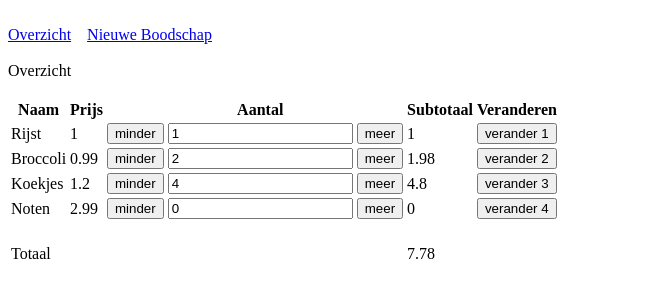
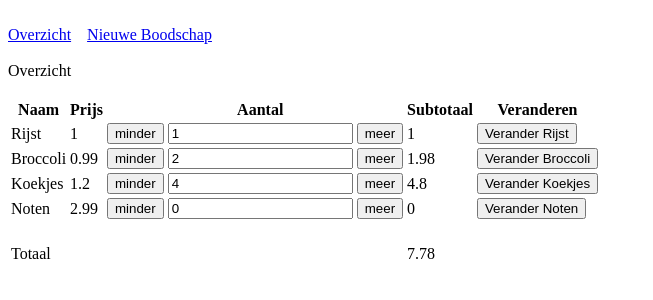
Before and after one commit to janderkkotlarski/vue_boodschappenlijst, a Vue app: page / in a window 1280 px wide. Shown: the top 300 px of the page, without its empty margins (0-653 px from the left). Built offline with nearby package versions, Linux system fonts and the light colour scheme.

Commit message:
Yeah, finally seeing the deeper basic logic within vue and playing around with it.

```diff
--- a/src/components/GroceriesTable.vue
+++ b/src/components/GroceriesTable.vue
@@ -99,7 +99,7 @@ const editing = ident => {
             <td><button @click="plussing(props.groceryList, entry.id)">meer</button></td>
             <td>{{ digitRounding(entry.price * entry.amount, 2) }}</td>
             <td>
-                <button @click="editing(entry.id)">verander {{ entry.id }}</button>
+                <button @click="editing(entry.id)">Verander {{ entry.name }}</button>
             </td>
         </tr>
         <tr>
--- a/src/domains/groceries/components/GroceryForm.vue
+++ b/src/domains/groceries/components/GroceryForm.vue
@@ -3,6 +3,7 @@ import {ref} from 'vue';
 
 const props = defineProps({
     grocery: Object,
+    submitText: String
 });
 
 const groceryCopy = ref(props.grocery);
@@ -36,5 +37,5 @@ const checkAmount = () => {
     <label for="amount">Aantal:</label>
     <input type="number" v-model.number="groceryCopy.amount" @change="checkAmount()" min="0" max="10000" />
     <br />
-    <button type="button" @click="submitGrocery">Toevoegen</button>
+    <button type="button" @click="submitGrocery">{{ submitText }}</button>
 </template>
--- a/src/domains/groceries/pages/Create.vue
+++ b/src/domains/groceries/pages/Create.vue
@@ -1,16 +1,20 @@
 <script setup>
+import { ref } from 'vue';
+
 import GroceryForm from '../components/GroceryForm.vue';
-import {getAllGroceries, addGrocery} from '../store.js';
-import {router} from '../../../router/index.js';
+import { getAllGroceries, addGrocery } from '../store.js';
+import { router } from '../../../router/index.js';
 
 import { digitRounding } from '../../../components/functions.mjs';
 
-const grocery = {
+const submitText = "Toevoeken";
+
+const grocery = ref({
     id: getAllGroceries.value.length + 1,
     name: '',
     price: 0,
     amount: 0,
-};
+});
 
 const curateGrocery = groc => {
     groc.price = digitRounding(groc.price, 2);
@@ -25,7 +29,7 @@ const pushGrocery = groc => {
 </script>
 
 <template>
-    Nieuwe boodschap
+    Voeg boodschap {{ grocery.name }} toe:
     <br />
-    <GroceryForm @submit="pushGrocery" :grocery="grocery" />
+    <GroceryForm @submit="pushGrocery" :grocery="grocery" :submit-text="submitText"/>
 </template>
--- a/src/domains/groceries/pages/Edit.vue
+++ b/src/domains/groceries/pages/Edit.vue
@@ -7,6 +7,8 @@ import {router} from '../../../router';
 import {getGroceryById, updateGrocery} from '../store';
 
 import { digitRounding } from '../../../components/functions.mjs';
+
+const submitText = "Veranderen";
 
 const route = useRoute();
 
@@ -27,8 +29,7 @@ const editGrocery = groc => {
 </script>
 
 <template>
-    Boodschap {{ ident }} aanpassen
-
+    Pas boodschap {{ grocery.name }} aan:
     <br />
-    <GroceryForm @submit="editGrocery" :grocery="grocery" />
+    <GroceryForm @submit="editGrocery" :grocery="grocery" :submit-text="submitText"/>
 </template>
--- a/src/domains/groceries/store.js
+++ b/src/domains/groceries/store.js
@@ -14,5 +14,6 @@ export const getGroceryById = id => computed(() => groceries.value.find(grocery
 
 // Actions
 export const addGrocery = grocery => groceries.value.push(grocery);
-// Just this empty action needed for lasting grocery update...?
+// Just this empty action dummy function needed for lasting grocery update...?
+// It does need to be a function...
 export const updateGrocery = () => {};
```
